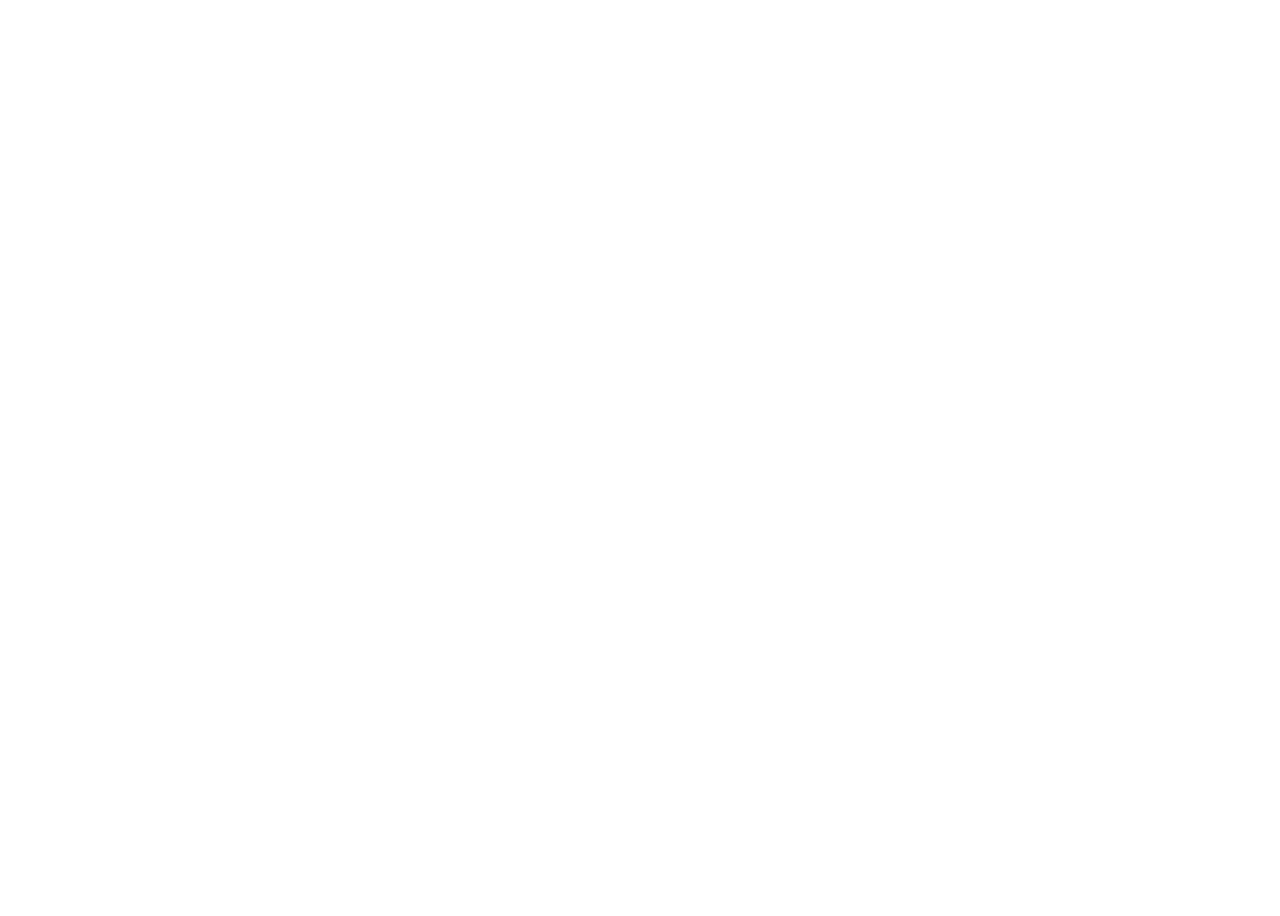
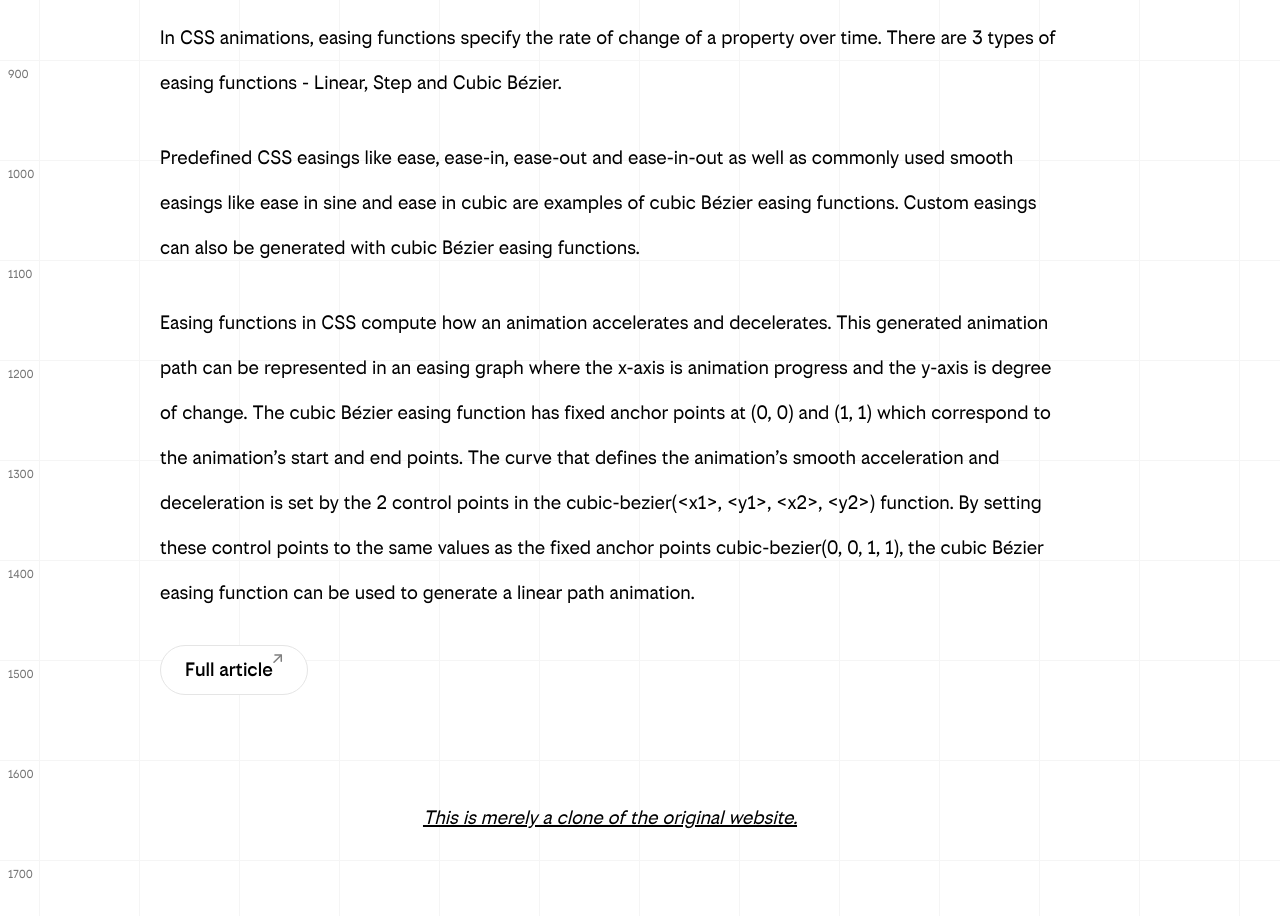
Before and after one commit to hungdoansy/graph, a React (Vite) app: page / in a window 1280 px wide. Shown: the part 840-1756 px from the top of the page. Before the commit the page ends 800 px from the top, so only its background shows below. Built offline with nearby package versions, Linux system fonts and the light colour scheme.

Commit message:
update layout

```diff
--- a/src/components/Article/HeroTag.tsx
+++ b/src/components/Article/HeroTag.tsx
@@ -39,10 +39,21 @@ const Time = styled.time<{ children: React.ReactNode; datetime: string }>`
     opacity: 0.5;
 `
 
+const BookIcon = styled.svg`
+    width: 24px;
+    height: 24px;
+
+    @media screen and (min-width: 1200px) {
+        width: unset;
+        height: unset;
+    }
+`
+
 const HeroTag = () => {
     return (
         <Wrapper>
-            <svg
+            <BookIcon
+                as="svg"
                 width={32}
                 height={32}
                 viewBox="0 0 32 32"
@@ -64,7 +75,7 @@ const HeroTag = () => {
                     strokeLinecap="round"
                     strokeLinejoin="round"
                 />
-            </svg>
+            </BookIcon>
             <HeroAuthor>
                 <HeroArticleText>Article</HeroArticleText> by Richard Ekwonye
             </HeroAuthor>
--- a/src/components/Article/index.tsx
+++ b/src/components/Article/index.tsx
@@ -17,8 +17,8 @@ const Wrapper = styled.article`
 const Hero = styled.div`
     position: relative;
     max-width: calc(var(--main-cell-dimension) * 3);
-    height: calc(var(--main-cell-dimension) * 6);
-    margin: 0 auto 10px;
+    height: calc(var(--main-cell-dimension) * 3);
+    margin: 0 auto 90px;
     display: grid;
     grid: auto/auto;
 
@@ -33,6 +33,59 @@ const Hero = styled.div`
     }
 `
 
+const P = styled.p`
+    margin: 0;
+    padding: 0;
+
+    max-width: calc(var(--main-cell-dimension) * 3);
+    margin-left: auto;
+    margin-bottom: 30px;
+    margin-right: auto;
+    font-size: var(--paragraph-text);
+    line-height: 2.25;
+    color: var(--black);
+
+    @media screen and (min-width: 560px) {
+        max-width: unset;
+    }
+
+    @media screen and (min-width: 1200px) {
+        padding-left: 20px;
+        padding-right: 80px;
+    }
+`
+
+const Link = styled.a`
+    --icon-opacity: 0.5;
+    padding: 8px 24px;
+    border: 1px solid var(--solid-outline-color);
+    border-radius: var(--full-border-radius);
+    background: var(--white);
+    width: max-content;
+
+    display: flex;
+
+    line-height: 1.6;
+    font-weight: 500;
+    text-decoration: none;
+
+    color: var(--black);
+    transition: 0.1s var(--ease-out-sine);
+    &:hover {
+        color: var(--dark-red);
+    }
+`
+
+const Footer = styled.footer`
+    margin: auto;
+    margin-top: 100px;
+
+    display: flex;
+    font-size: var(--action-text);
+    font-style: italic;
+    text-decoration: underline;
+`
+
 const Article = () => {
     return (
         <Wrapper>
@@ -43,6 +96,74 @@ const Article = () => {
                         <HeroTag />
                     </Hero>
                 </section>
+
+                <section>
+                    <P>
+                        Bézier curves have been a recurring theme in my frontend engineering career. I have used them
+                        extensively in my work - in animations and SVG paths of illustrations and icons. However, I only
+                        recently took an interest in understanding the underlying logic that governs their behaviour.
+                        This demystified curve-related path commands for me and gave me a deeper understanding of web
+                        animations. In this article, I’ll share my interesting findings on Bézier curves.
+                    </P>
+
+                    <P>
+                        In CSS animations, easing functions specify the rate of change of a property over time. There
+                        are 3 types of easing functions - Linear, Step and Cubic Bézier.
+                    </P>
+
+                    <P>
+                        Predefined CSS easings like ease, ease-in, ease-out and ease-in-out as well as commonly used
+                        smooth easings like ease in sine and ease in cubic are examples of cubic Bézier easing
+                        functions. Custom easings can also be generated with cubic Bézier easing functions.
+                    </P>
+
+                    <P>
+                        {`Easing functions in CSS compute how an animation accelerates and decelerates. This generated animation path can be represented in an easing graph where the x-axis is animation progress and the y-axis is degree of change. The cubic Bézier easing function has fixed anchor points at (0, 0) and (1, 1) which correspond to the animation’s start and end points. The curve that defines the animation’s smooth acceleration and deceleration is set by the 2 control points in the cubic-bezier(<x1>, <y1>, <x2>, <y2>) function. By setting these control points to the same values as the fixed anchor points cubic-bezier(0, 0, 1, 1), the cubic Bézier easing function can be used to generate a linear path animation.`}
+                    </P>
+                </section>
+
+                <section>
+                    <P>
+                        <Link
+                            as="a"
+                            href="https://blog.richardekwonye.com/bezier-curves"
+                            target="_blank"
+                            rel="noreferrer"
+                        >
+                            <span>Full article</span>
+                            <svg
+                                width="10"
+                                height="10"
+                                viewBox="0 0 10 10"
+                                fill="none"
+                                xmlns="http://www.w3.org/2000/svg"
+                                aria-hidden="true"
+                            >
+                                <g opacity="var(--icon-opacity, 1)">
+                                    <path
+                                        d="M8.27942 7.33252V1H1.9469"
+                                        stroke="currentColor"
+                                        strokeWidth="1.5"
+                                        strokeLinecap="round"
+                                        strokeLinejoin="round"
+                                    />
+                                    <path
+                                        d="M8.05882 1.22058L1 8.2794"
+                                        stroke="currentColor"
+                                        strokeWidth="1.5"
+                                        strokeLinecap="round"
+                                        strokeLinejoin="round"
+                                    />
+                                </g>
+                            </svg>
+                        </Link>
+                    </P>
+                </section>
+                <section>
+                    <Footer>
+                        <P>This is merely a clone of the original website.</P>
+                    </Footer>
+                </section>
             </main>
         </Wrapper>
     )
--- a/src/components/GraphVerticalLabels.tsx
+++ b/src/components/GraphVerticalLabels.tsx
@@ -35,8 +35,10 @@ const GraphVerticalLabels = () => {
         const listener = () => {
             setLabels(getVerticalLabels())
         }
+        window.addEventListener("resize", listener)
 
-        window.addEventListener("resize", listener)
+        // need to manually trigger it again due to the delay of document.documentElement.scrollHeight
+        listener()
         return () => {
             window.removeEventListener("resize", listener)
         }
--- a/src/components/Layout.tsx
+++ b/src/components/Layout.tsx
@@ -5,7 +5,6 @@ const Layout = styled.div`
     width: 100vw;
 
     min-height: 100vh;
-    height: 100vh;
 
     overflow: unset;
     display: flex;
--- a/src/index.css
+++ b/src/index.css
@@ -20,17 +20,27 @@ body {
     --black: #000000;
     --dark-red: #F44336;
     --white: #FFFFFF;
+    --solid-outline-color: #e5e5e5;
+    --transparent-outline-color: hsla(0,0%,90%,.5);
 
+    --full-border-radius: 100px;
     --main-cell-dimension: 100px;
-    --small-text: 12px;
-    --regular-text: 18px;
     --article-width: 500px;
     --graph-width: 600px;
+
+    --small-text: 12px;
+    --regular-text: 16px;
+    --action-text: 18px;
+    --paragraph-text: 18px;
+
+    --ease-out-sine: cubic-bezier(0.39,0.58,0.57,1);
 }
 
 @media screen and (min-width: 1200px) {
     :root {
         --article-width: 1200px;
+        --regular-text: 18px;
+        --paragraph-text: 20px;
     }
 }
 
--- a/src/main.tsx
+++ b/src/main.tsx
@@ -19,7 +19,7 @@ import "./index.css"
         if (screenWidth > 1200) {
             graphWidth = Math.ceil(screenWidth / labelSize / 2) * 2 * labelSize
         } else {
-            graphWidth = 100 + Math.floor(screenWidth / labelSize / 2) * 2 * labelSize
+            graphWidth = 100 + Math.ceil(screenWidth / labelSize / 2) * 2 * labelSize
         }
 
         const root = document.documentElement
--- a/src/utils/index.ts
+++ b/src/utils/index.ts
@@ -36,7 +36,7 @@ export const getHorizontalLabels = () => {
 }
 
 export const getVerticalLabels = () => {
-    const numOfLabels = Math.ceil(window.innerHeight / getLabelSize())
+    const numOfLabels = Math.ceil(document.documentElement.scrollHeight / getLabelSize())
 
     const nums = Array.from({ length: numOfLabels }).map((_, index) => String(index * 100))
     return nums
```
Also changed, not shown: src/App.tsx (deleted, +0 -23 lines).
